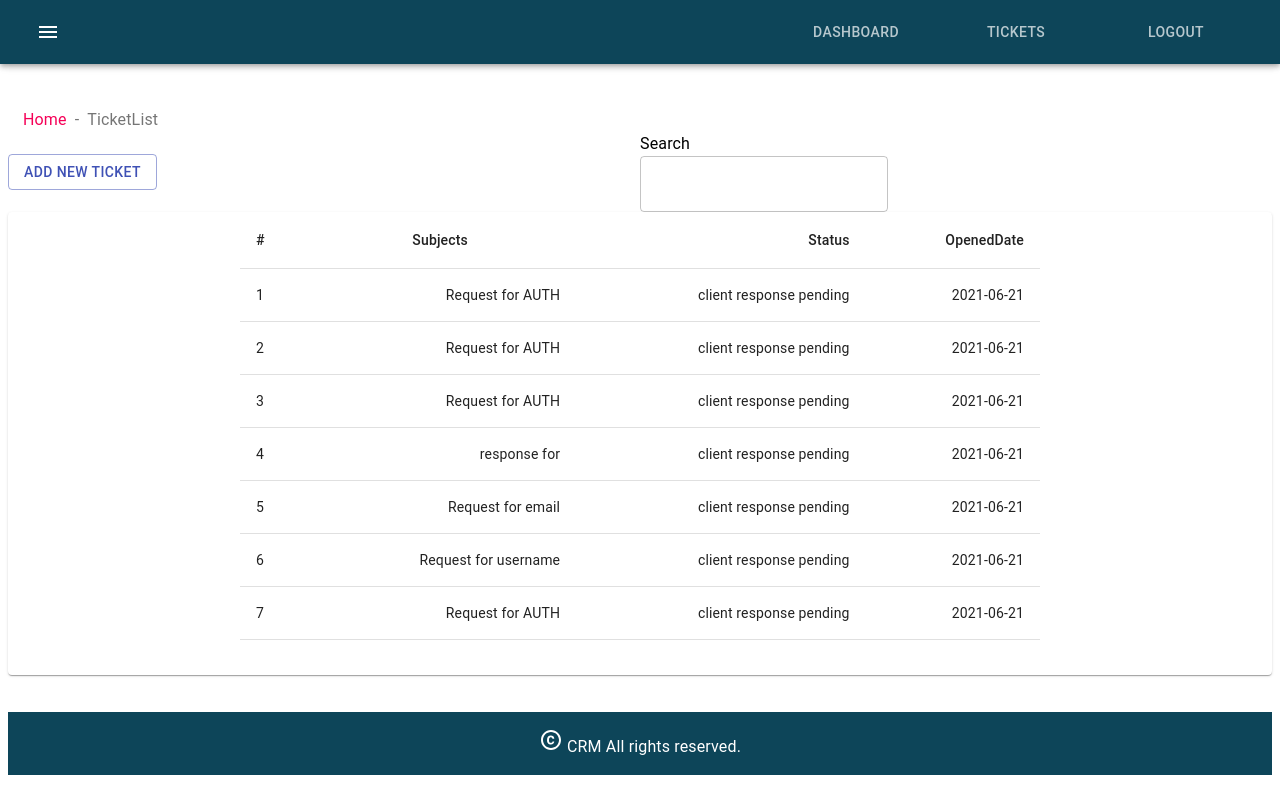
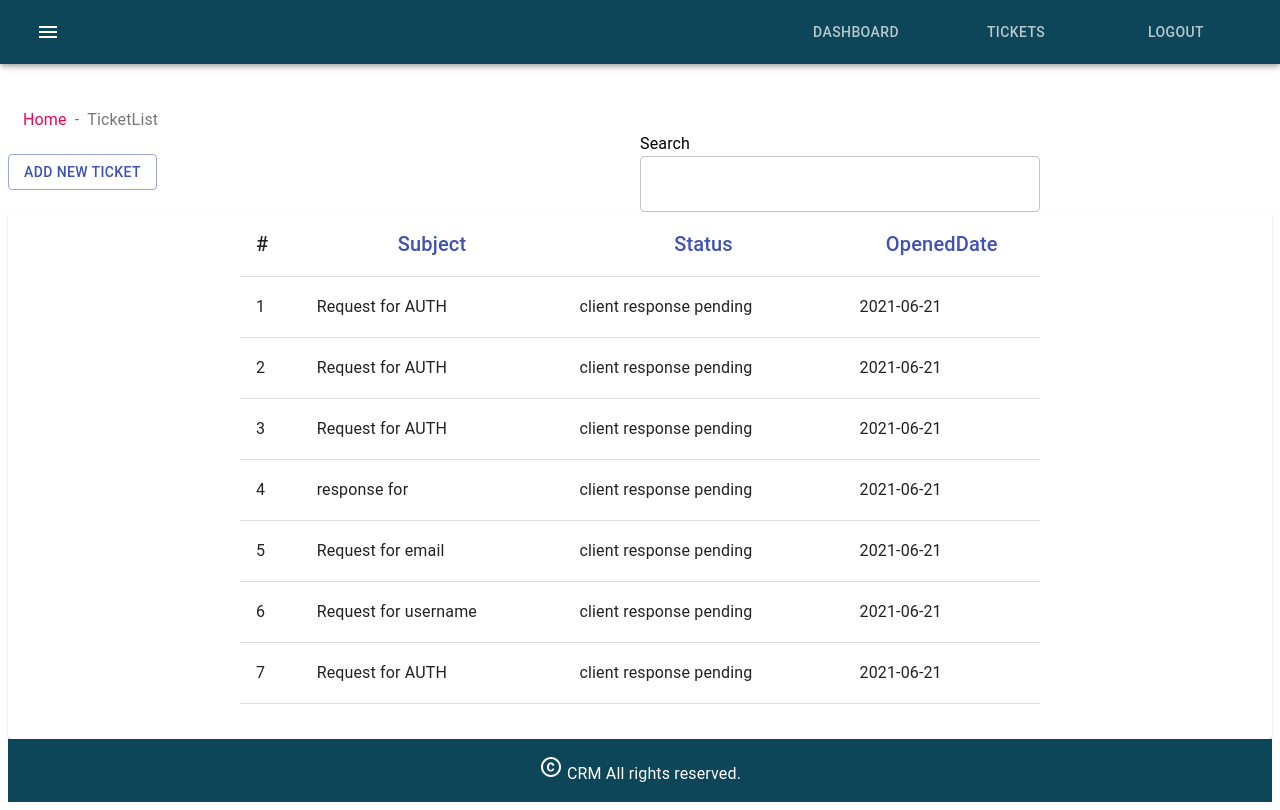
Before and after one commit to davincit/CRM-Ticket, a React (Create React App) app: page / in a window 1280 px wide. Built offline with nearby package versions, Linux system fonts and the light colour scheme.

Commit message:
ticket tabel fixed

```diff
--- a/src/components/TicketListcomponent/TicketListcomponent.js
+++ b/src/components/TicketListcomponent/TicketListcomponent.js
@@ -29,7 +29,12 @@ export default function TicketListcomponent({ change, tickets, data }) {
       </Grid>
       <Grid xs={12} sm={6}>
         <Typography>Search</Typography>
-        <TextField type="search" variant="outlined" onChange={change} />
+        <TextField
+          type="search"
+          variant="outlined"
+          onChange={change}
+          style={{ width: "400px" }}
+        />
       </Grid>
       <Grid xs={12} style={{ margin: "auto" }}>
         <TicketTabel tickets={tickets} />
--- a/src/components/TicketTabel/TicketTable.js
+++ b/src/components/TicketTabel/TicketTable.js
@@ -7,6 +7,7 @@ import {
   TableRow,
   Paper,
   makeStyles,
+  Typography,
 } from "@material-ui/core";
 
 const useStyles = makeStyles({
@@ -27,21 +28,52 @@ export default function TicketTabel({ tickets }) {
       <Table className={classes.table} aria-label="simple table">
         <TableHead>
           <TableRow>
-            <TableCell>#</TableCell>
-            <TableCell align="center">Subjects</TableCell>
-            <TableCell align="right">Status</TableCell>
-            <TableCell align="right">OpenedDate</TableCell>
+            <TableCell>
+              {" "}
+              <Typography variant="h6" color="">
+                #{" "}
+              </Typography>
+            </TableCell>
+            <TableCell align="center">
+              <Typography variant="h6" color="primary">
+                Subject
+              </Typography>
+            </TableCell>
+            <TableCell align="center">
+              <Typography variant="h6" color="primary">
+                Status
+              </Typography>
+            </TableCell>
+            <TableCell align="center">
+              <Typography variant="h6" color="primary">
+                OpenedDate
+              </Typography>
+            </TableCell>
           </TableRow>
         </TableHead>
         <TableBody>
           {tickets.map((row) => (
             <TableRow key={row.id}>
               <TableCell component="th" scope="row">
-                {row.id}
+                <Typography variant="subtitle1" color="inherit">
+                  {row.id}
+                </Typography>
               </TableCell>
-              <TableCell align="right">{row.Subject}</TableCell>
-              <TableCell align="right">{row.status}</TableCell>
-              <TableCell align="right">{row.OpenedDate}</TableCell>
+              <TableCell align="left">
+                <Typography variant="subtitle1" color="inherit">
+                  {row.Subject}
+                </Typography>
+              </TableCell>
+              <TableCell align="left">
+                <Typography variant="subtitle1" color="inherit">
+                  {row.status}
+                </Typography>
+              </TableCell>
+              <TableCell align="left">
+                <Typography variant="subtitle1" color="inherit">
+                  {row.OpenedDate}
+                </Typography>
+              </TableCell>
             </TableRow>
           ))}
         </TableBody>
```
